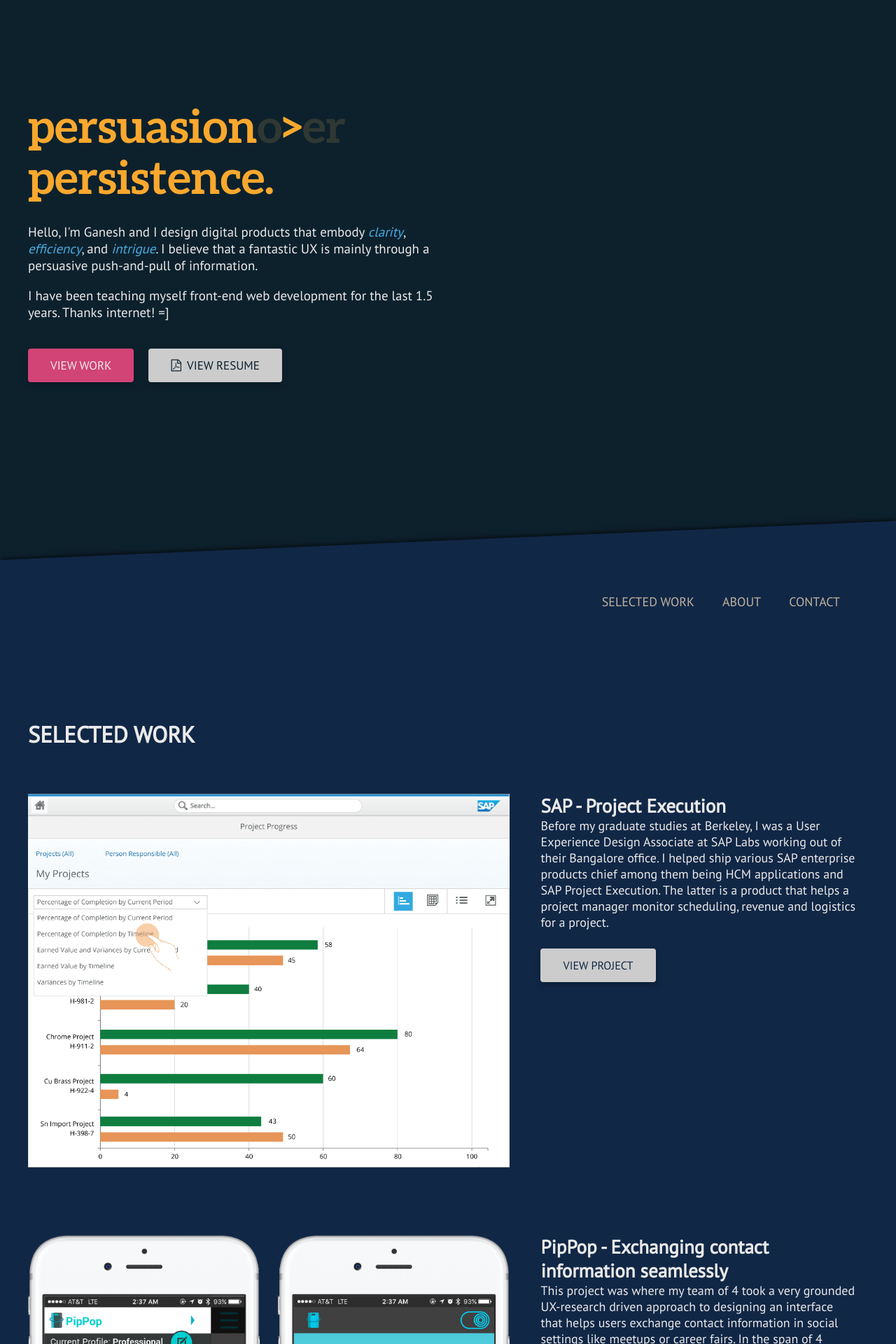
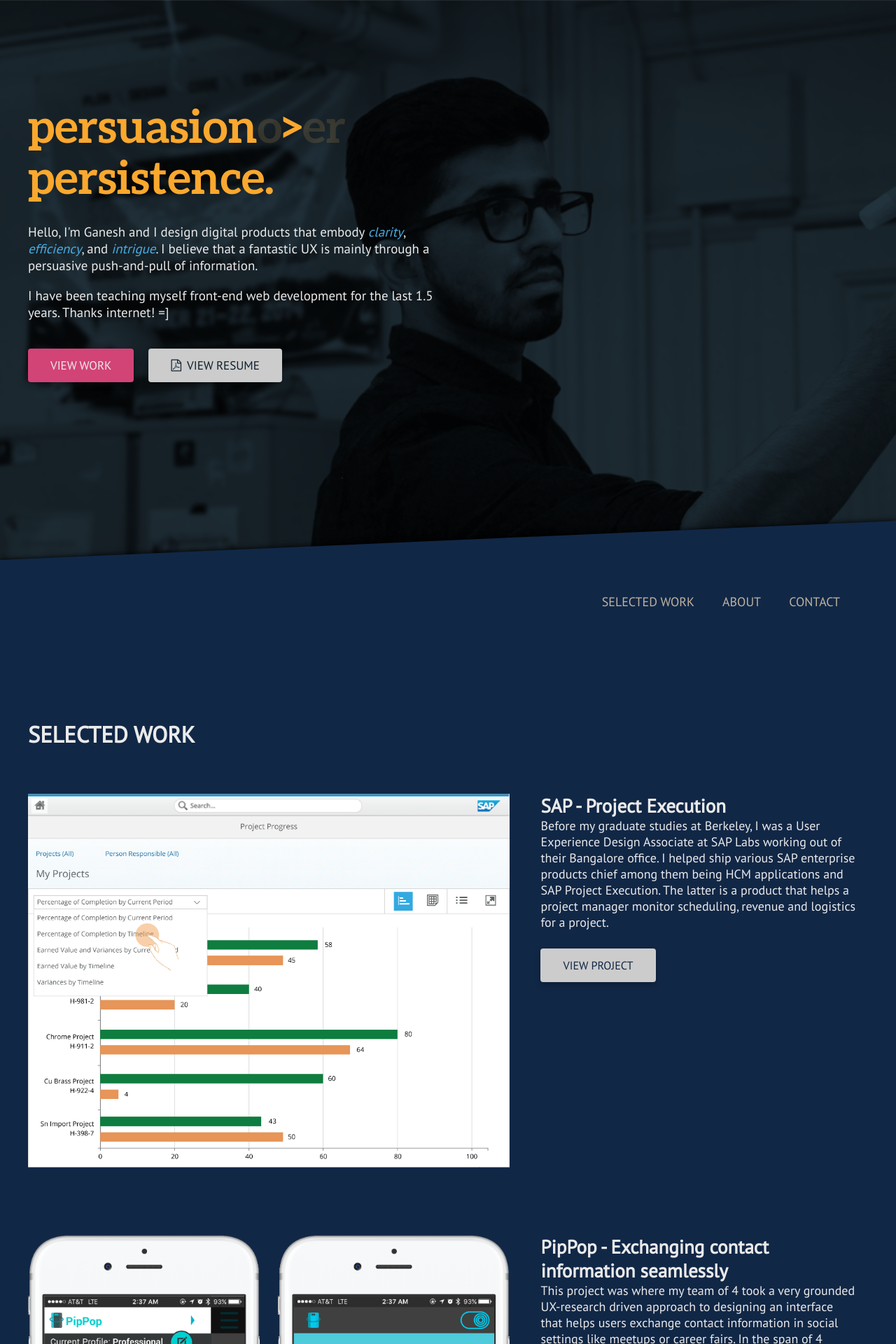
Before and after one commit to ganesh-iyer/ganesh-iyer.github.io, a Jekyll site: the page built from index.html, in a window 1280 px wide. Shown: the top 1920 px of the page at 70% size. Built offline with Jekyll 4.4.1, drawn with Linux system fonts in a browser that asks for light colours; nearby versions of some CDN libraries.

Commit message:
New changes - images etc.

```diff
--- a/_config.yml
+++ b/_config.yml
@@ -12,7 +12,7 @@
 university: ganesh-viswanathan-iyer
 
 # Contact
-email: "ganesh.v@berkeley.edu" # This is my real email address. Please don't email me.
+email: "ganesh.v@berkeley.edu"
 
 # Use this for production
 sass:
--- a/_includes/intro.html
+++ b/_includes/intro.html
@@ -1,6 +1,4 @@
 <div class = "front" id = "top">
-  <!-- <div class = "bg-img">
-  </div> -->
   <div class = "intro-wrapper">
     <div class = "intro">
       <div class = "headline">
--- a/css/app.sass
+++ b/css/app.sass
@@ -116,7 +116,11 @@
 a
 	text-decoration: none
 body
-	background: $dark-solid-bg
+	background-image: url(../bg.png)
+	background-position: center
+	background-size: cover
+	background-repeat: no-repeat
+	background-attachment: fixed
 	margin: 0
 	padding: 0
 	font-size: $fs-default
--- a/js/app.js
+++ b/js/app.js
@@ -50,7 +50,6 @@
   // this is because :before and :after are not technically part of the dom
   // this needs to be done on load once
   // load should initialize a list of functions that will adjust heights and top-margins of the
-  // slanted divs - this is what you must figure out tonight
 
   jQuery(window).scroll(function(){
     var scrollPos = jQuery(window).scrollTop();
```
Also changed, not shown: bg.png (added), img/head.png, 5 other files.
